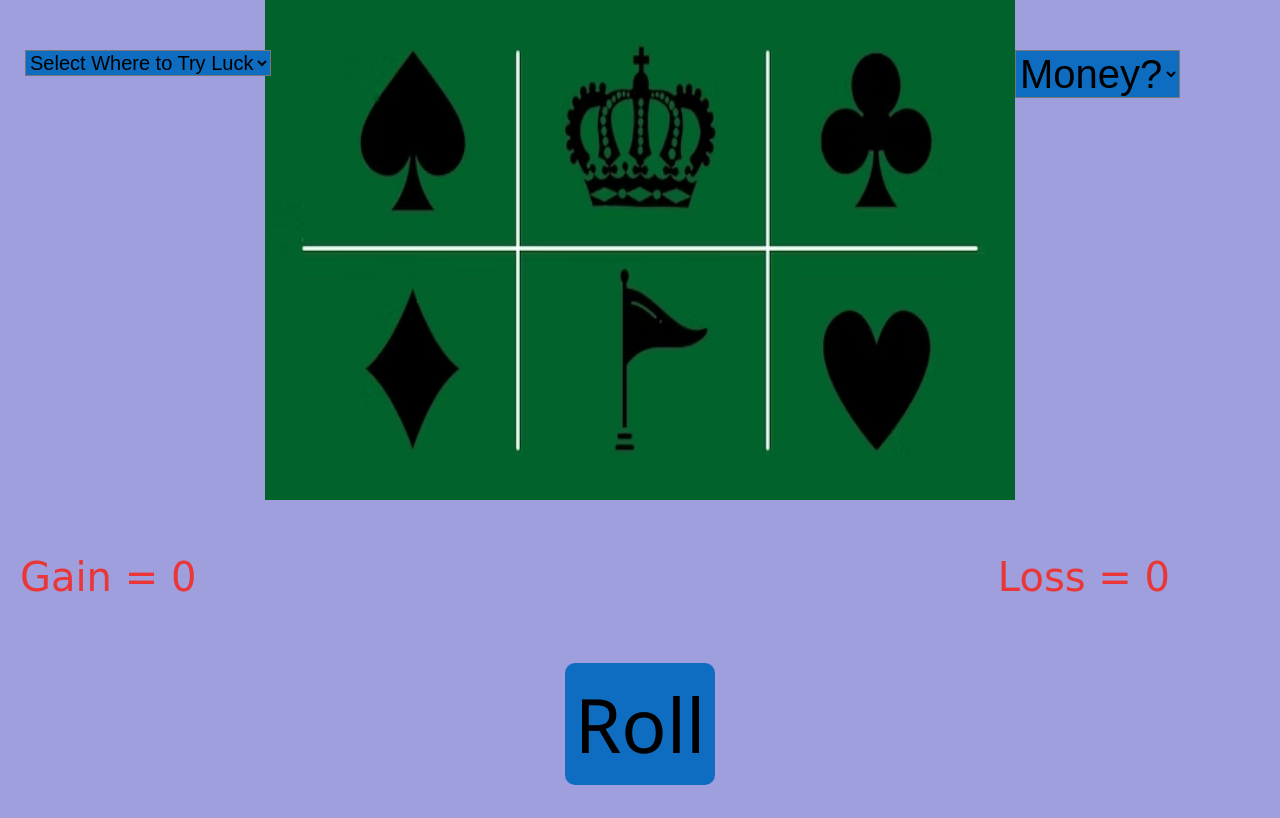
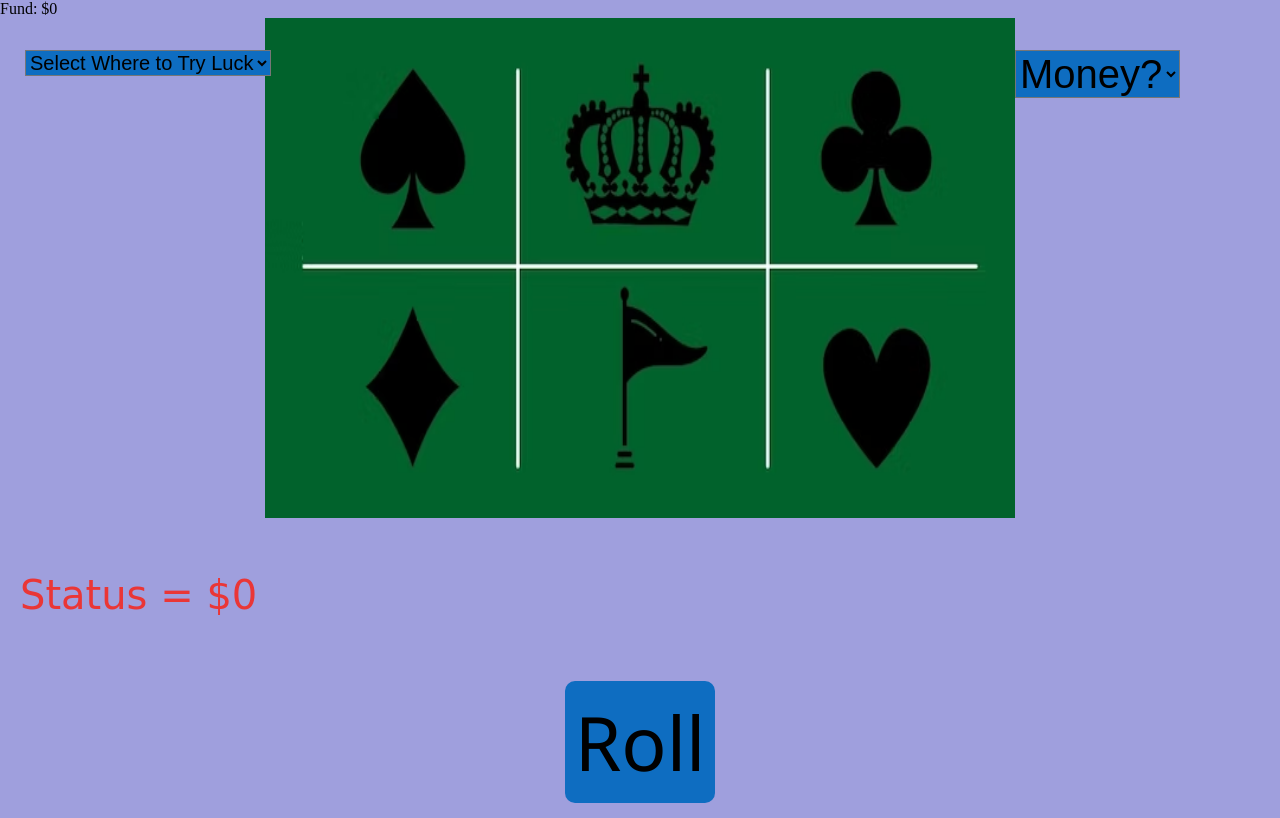
Before and after one commit to Success-Adhikari/langurburja, a plain HTML site: page index.html in a window 1280 px wide. Drawn offline with Linux system fonts and the light colour scheme.

Commit message:
Update index.html

```diff
--- a/index.html
+++ b/index.html
@@ -8,6 +8,7 @@
   <link rel="stylesheet" href="style.css">
 </head>
 <body>
+  <div class="Fund" id="Fund">Fund: $<span id="funds">0</span></div>
   <div class="container">
     <div class="board" id="board">
       <img src="game.jpg" id="image" >
@@ -28,7 +29,7 @@
       <option>Jhandi</option>
       <option>Pan</option>
     </select>
-    <p class="gan">Gain = <span id="gain">0</span> </p>
+    <p class="gan">Status = <span id="gain">$0</span> </p>
     <select name="Money" class="a" id="money">
       <option>Money?</option>
       <option value="5">5</option>
@@ -39,7 +40,6 @@
       <option value="500">500</option>
       <option value="1000">1000</option>
     </select>
-    <p class="los">Loss = <span id="loss">0</span> </p>
   </div>
 </body>
 <script src="script.js"></script>
```
